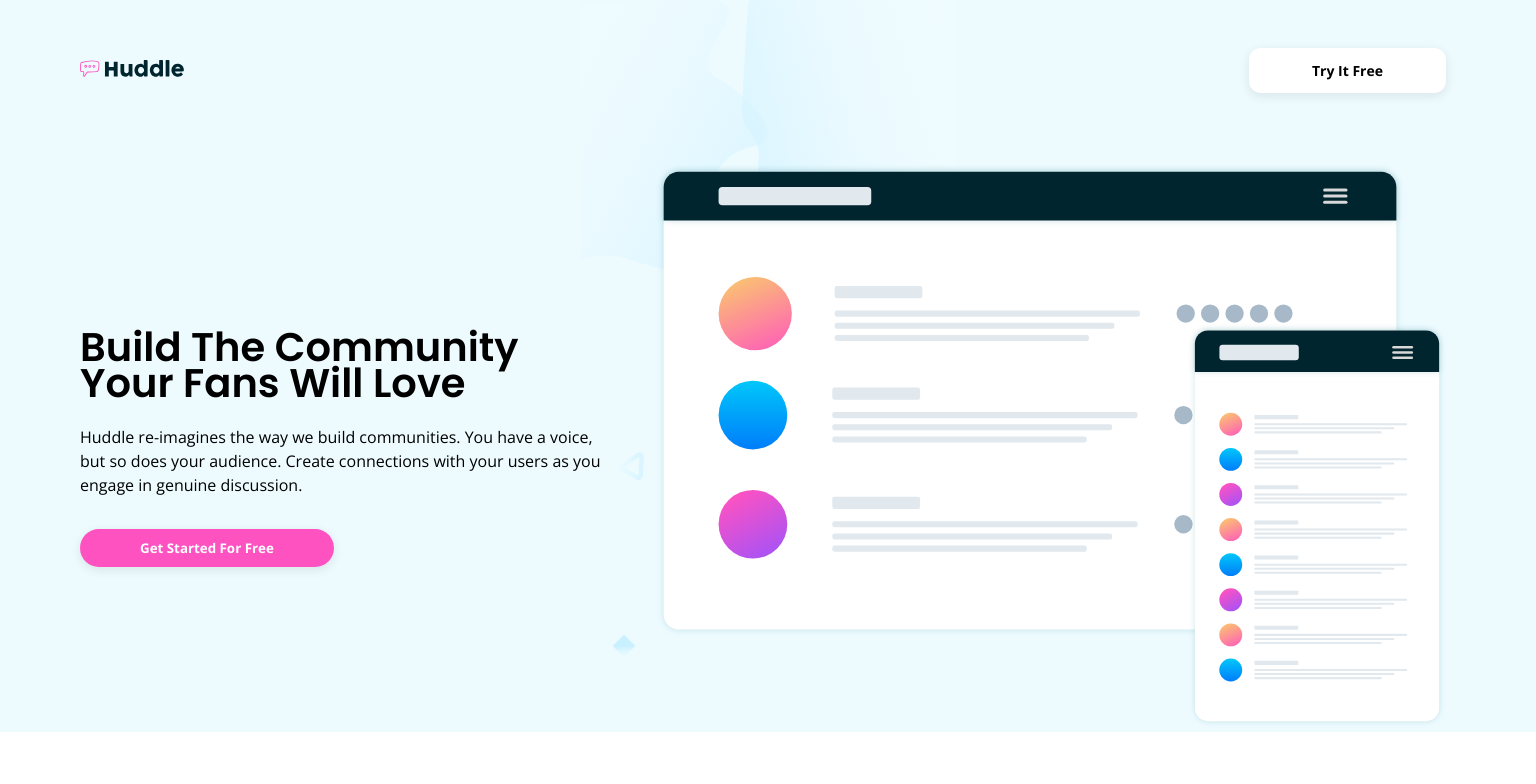
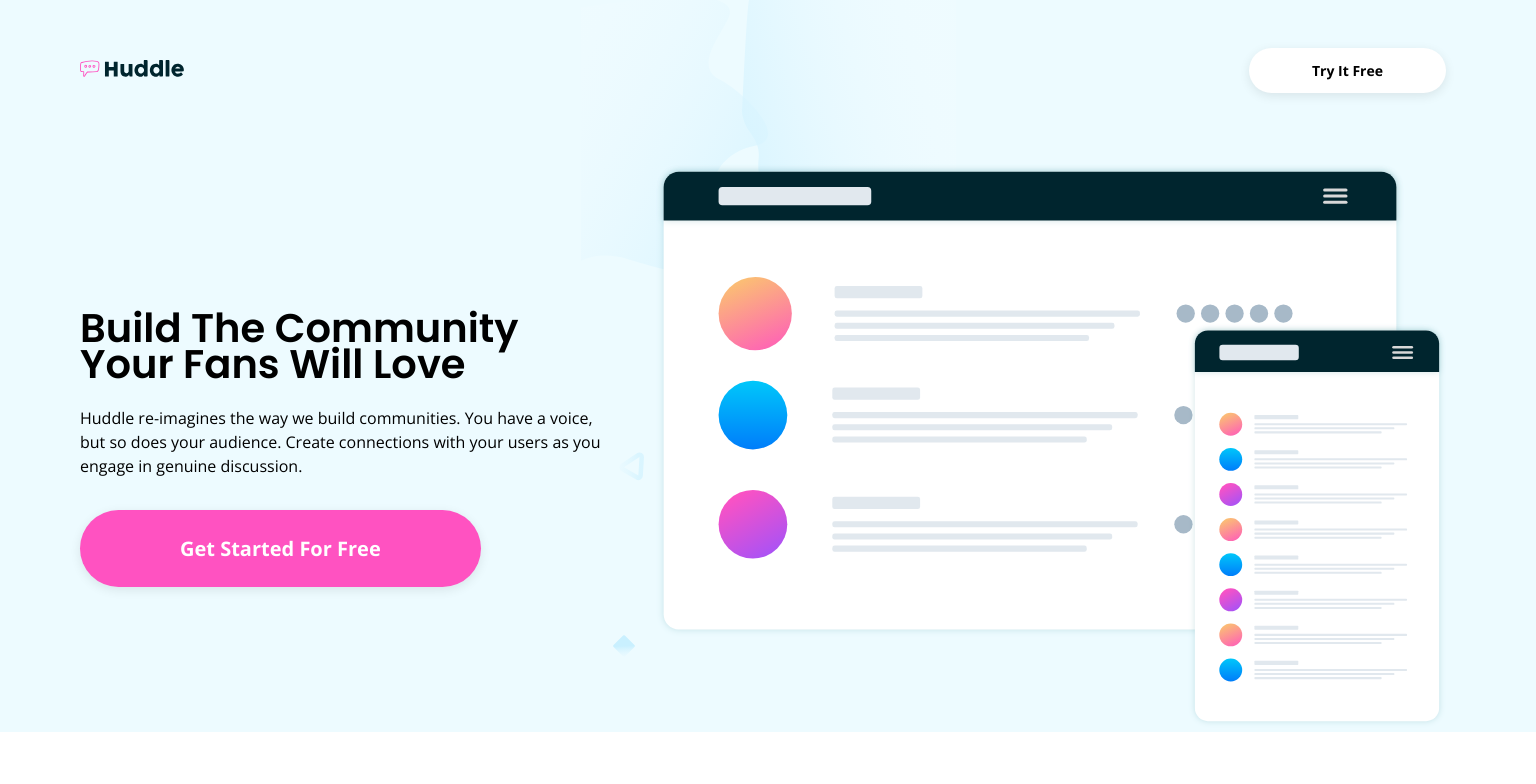
Before and after one commit to GuyNamedEJ/Huddle-Lading-Page, a plain HTML site: page index.html in a window 1536 px wide. Shown: the top 784 px of the page. Drawn offline with nearby package versions, Linux system fonts and the light colour scheme.

Commit message:
fixed button styling

```diff
--- a/css/style.css
+++ b/css/style.css
@@ -298,9 +298,10 @@ footer{
         margin-bottom: 71px;
     }
 
-    .hero__header .button{
+    .button--cta--header{
         font-size: 14px;
         padding: 13px 63px;
+        border-radius: 24px;
     }
 
     .hero {
@@ -335,7 +336,7 @@ footer{
         font-size: 32px;
     }
 
-    .popout .button{
+    .button--cta{
         padding: 25px 100px;
         border-radius: 40px;
         font-size: 20px;
```
